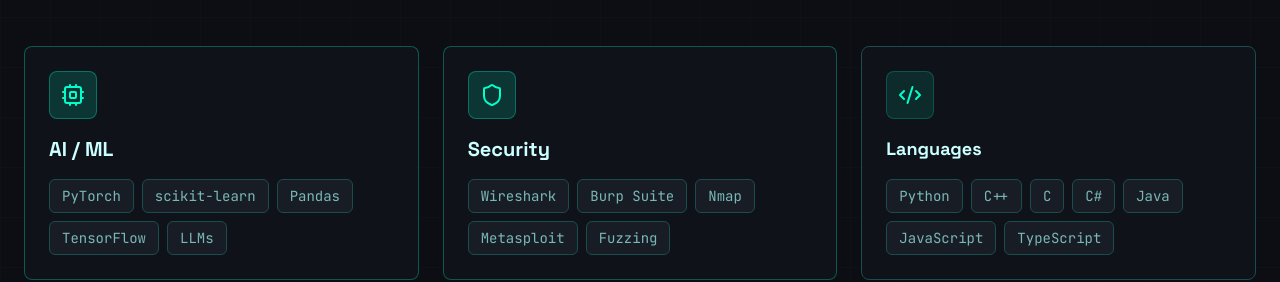
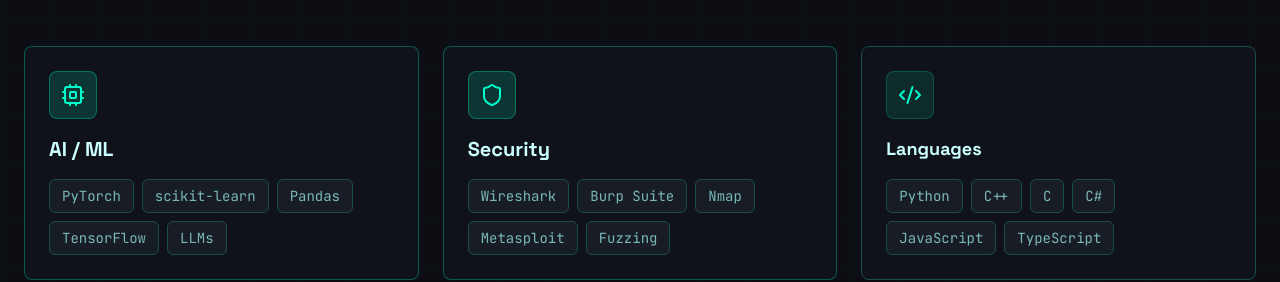
Before and after one commit to Fakih-Hamid/Fakih-Hamid.github.io, a React (Vite) app: page / in a window 1280 px wide. Shown: the part 2417-2699 px from the top of the page. Built offline with nearby package versions, Linux system fonts and the light colour scheme.

Commit message:
Update SkillsSection.tsx

```diff
--- a/src/components/portfolio/SkillsSection.tsx
+++ b/src/components/portfolio/SkillsSection.tsx
@@ -20,7 +20,7 @@
   {
     icon: Code2,
     title: "Languages",
-    skills: ["Python", "C++", "C", "C#", "Java", "JavaScript", "TypeScript"],
+    skills: ["Python", "C++", "C", "C#", "JavaScript", "TypeScript"],
   },
   {
     icon: Database,
```
